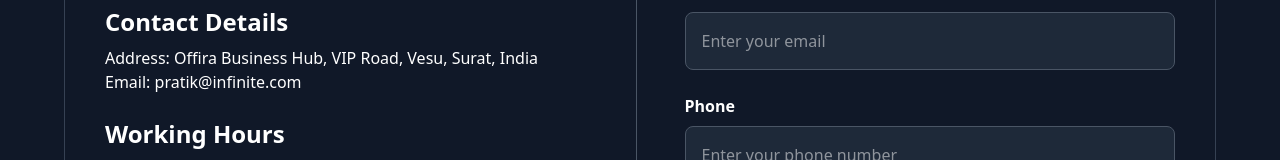
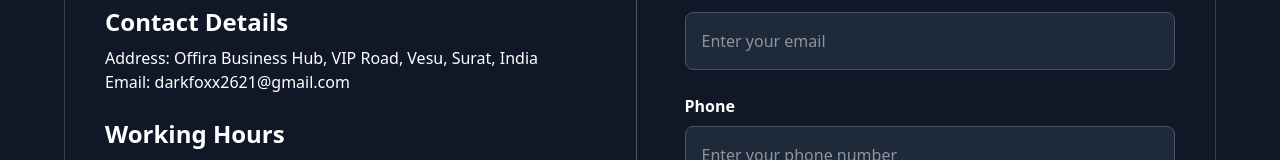
Before and after one commit to DarkFoxx2621/dark-foxx, a React (Vite) app: page /contact in a window 1280 px wide. Shown: the part 295-455 px from the top of the page. Built offline with nearby package versions, Linux system fonts and the light colour scheme.

Commit message:
Update a email in contact page

```diff
--- a/src/components/Contact.jsx
+++ b/src/components/Contact.jsx
@@ -39,7 +39,7 @@ const Contact = () => {
             <div>
               <h3 className="text-2xl font-semibold mb-2">Contact Details</h3>
               <p><span className="text-white">Address:</span> Offira Business Hub, VIP Road, Vesu, Surat, India</p>
-              <p><span className="text-white">Email:</span> pratik@infinite.com</p>
+              <p><span className="text-white">Email:</span> darkfoxx2621@gmail.com</p>
             </div>
 
             {/* Working Hours */}
```
